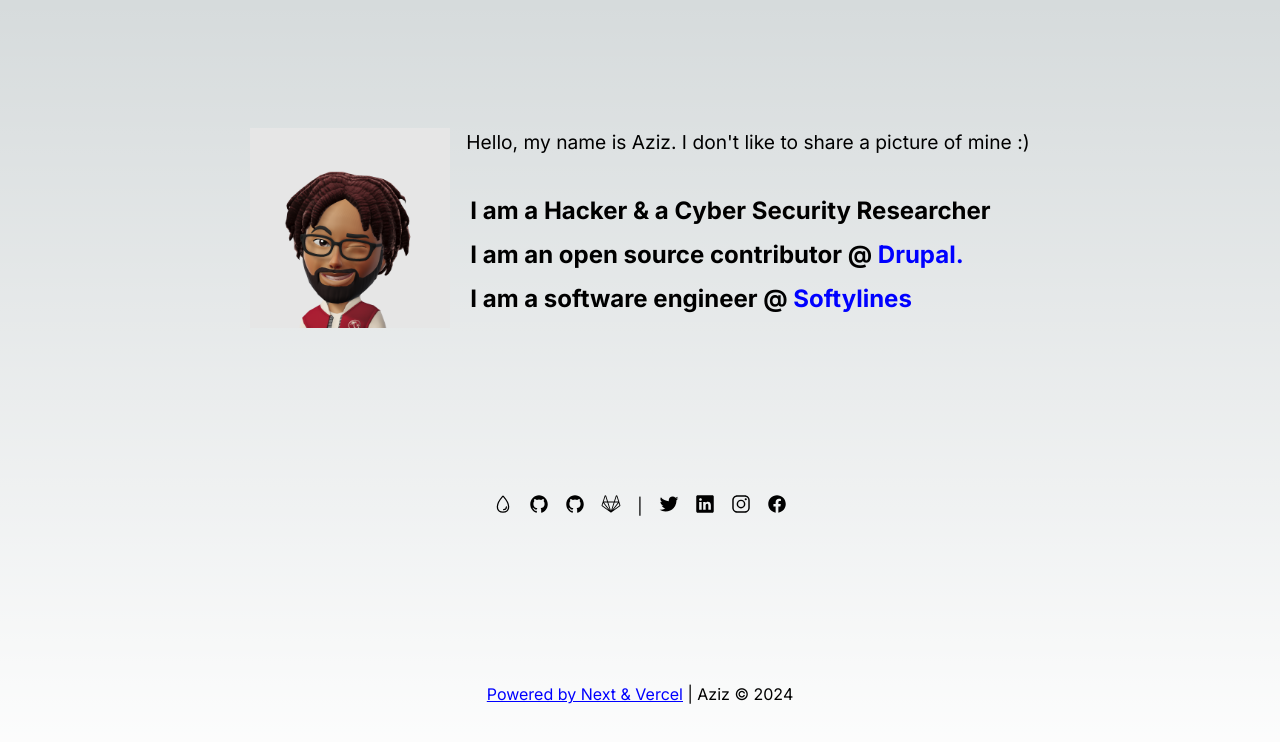
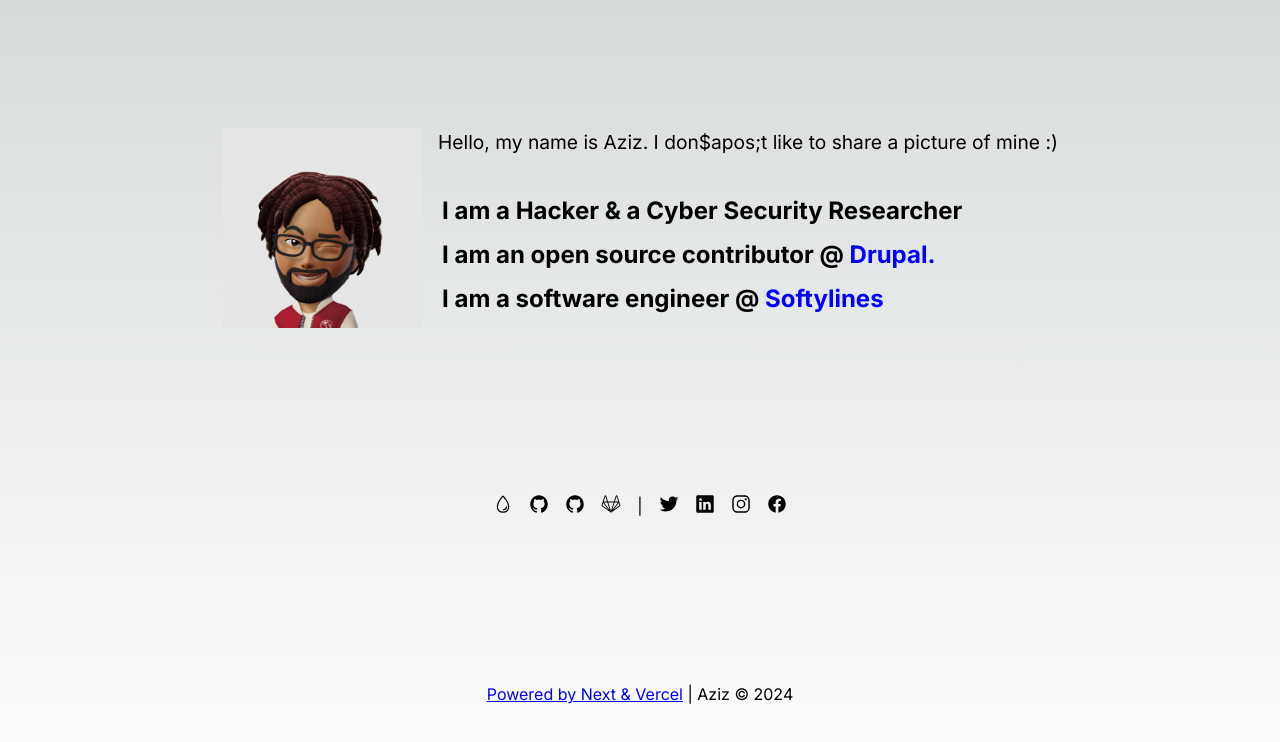
Before and after one commit to 3zeyez/portfolio, a Next.js app: page / in a window 1280 px wide. Shown: the top 742 px of the page. Built offline with nearby package versions, Linux system fonts and the light colour scheme.

Commit message:
fix: rule of linting use &apos;, &lsquo;, &#39;, &rsquo; instead of '

```diff
--- a/src/app/page.tsx
+++ b/src/app/page.tsx
@@ -15,7 +15,7 @@ export default function page() {
           priority
         />
         <div>
-          <p className={styles.intro}>Hello, my name is Aziz. I don't like to share a picture of mine :)</p>
+          <p className={styles.intro}>Hello, my name is Aziz. I don$apos;t like to share a picture of mine :)</p>
           <p className={styles.headline}>I am a <strong>Hacker</strong> & a <strong>Cyber Security Researcher</strong></p>
           <p className={styles.headline}>I am an open source contributor @&nbsp;<a href="https://drupal.org">Drupal.</a> </p>
           <p className={styles.headline}>I am a software engineer @&nbsp;<a href="https://softylines.com">Softylines</a></p>
```
